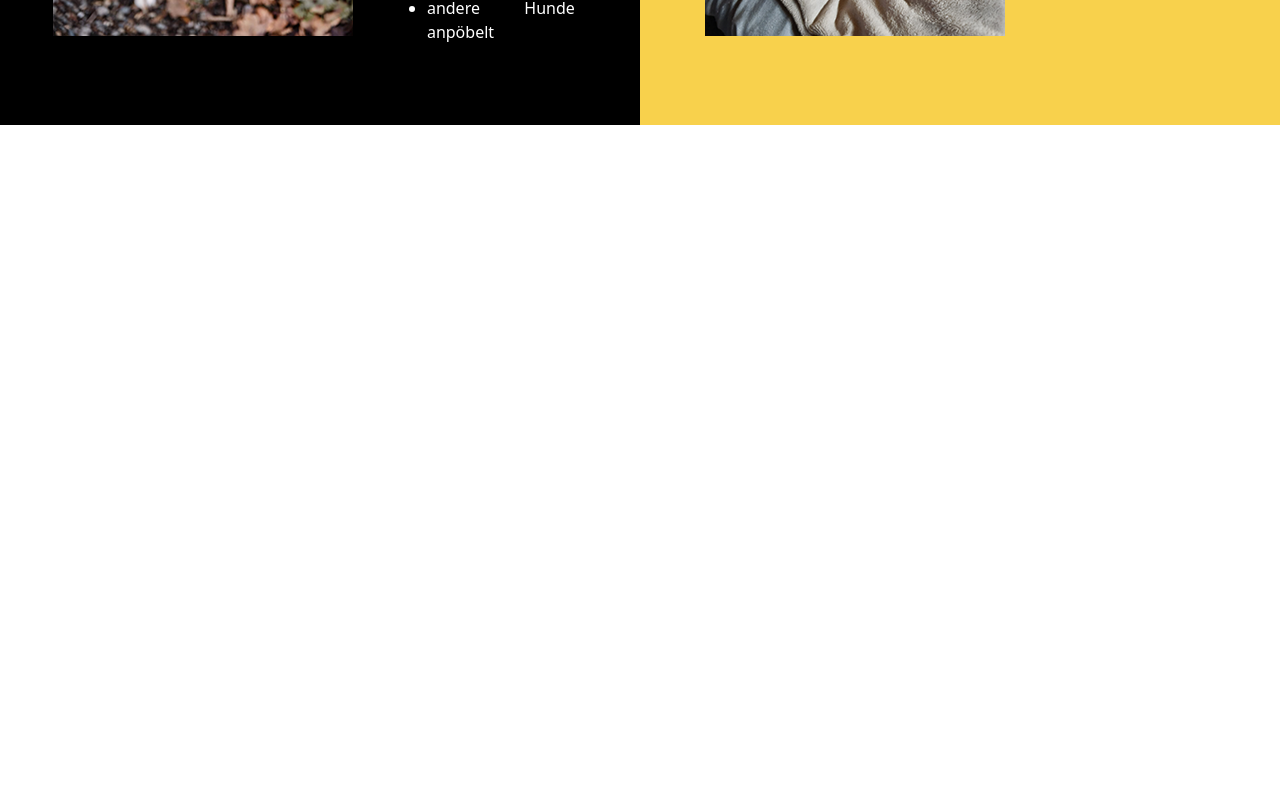
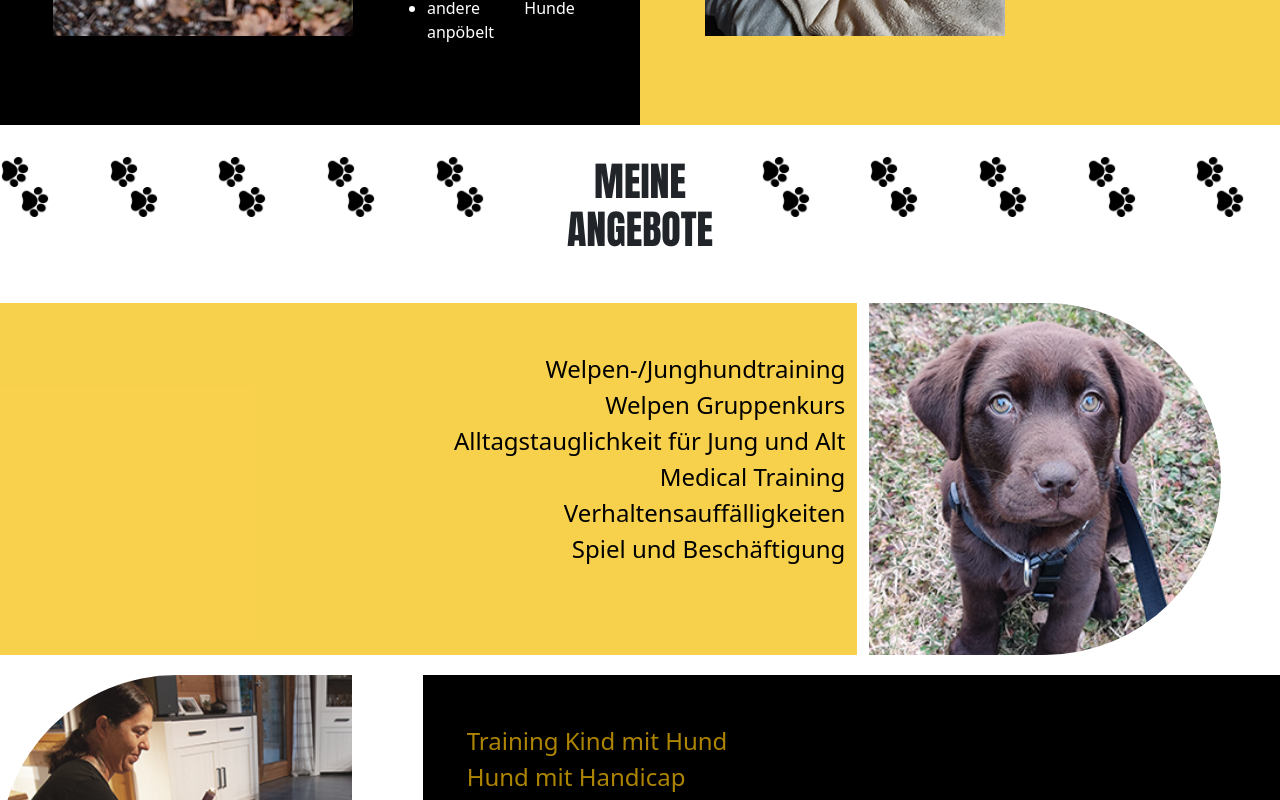
Before and after one commit to Synaron/doggymind, a React (Create React App) app in the folder dogmind/: page / in a window 1280 px wide. Shown: the part 1900-2700 px from the top of the page. Built offline with nearby package versions, Linux system fonts and the light colour scheme.

Commit message:
Pfotenabdrücke links und rechts von mir erstellt

```diff
--- a/dogmind/src/App.js
+++ b/dogmind/src/App.js
@@ -8,7 +8,7 @@ import Welpe2 from './assets/images/Welpe2.png';
 import MedicalTraining from './assets/images/MedicalTraining.png';
 import Anschaffung from './assets/images/anschaffung.png';
 import trainingData from './data';
-import HeadingIcon from './components/HeadingIcon';
+import PfotenHeading from './components/PfotenHeading';
 
 
 function App() {
@@ -29,7 +29,7 @@ function App() {
       <Slider />
       <Intro />
       <Probleme />
-      <HeadingIcon />
+      <PfotenHeading title="Meine Angebote" />
       {chunkedData.map((chunk, index) => (
         <div key={index}>
           <AngeboteBlock
--- a/dogmind/src/assets/css/PawPrints.css
+++ /dev/null
@@ -1,44 +0,0 @@
-.paw-container {
-  position: relative;
-  height: 100vh;
-  overflow: hidden;
-}
-
-.paw-icon {
-  position: absolute;
-  top: 50%;
-  left: -50px; /* Initial horizontal position, adjust based on paw print size */
-  width: 50px; /* Adjust the width as needed */
-  height: auto;
-  background-image: url('../images/PfoteIcon.png'); /* Replace with the actual path */
-  background-size: cover;
-  opacity: 0;
-  animation: pawAnimation 0.5s ease-in-out forwards;
-}
-
-.paw-0 {
-  animation-delay: 0.5s; /* Adjust the delay for each paw */
-}
-
-.paw-1 {
-  animation-delay: 1s;
-}
-
-.paw-2 {
-  animation-delay: 1.5s;
-}
-
-.paw-3 {
-  animation-delay: 2s;
-}
-
-.paw-4 {
-  animation-delay: 2.5s;
-}
-
-@keyframes pawAnimation {
-  to {
-    opacity: 1;
-    transform: translateX(100%); /* Move to the right of the container */
-  }
-}
--- /dev/null
+++ b/dogmind/src/assets/css/PfotenHeading.css
@@ -0,0 +1,4 @@
+#Pfoten-heading {
+    margin-top: 2rem;
+    margin-bottom: 2rem;
+}
--- /dev/null
+++ b/dogmind/src/assets/css/Pfotenabdrücke.css
@@ -0,0 +1,10 @@
+#pfoten img {
+  width: 30px;
+  height:auto;
+  transform: rotate(90deg);
+}
+
+
+#pfoten .offset-row {
+  transform: translateX(20px);
+}
--- a/dogmind/src/components/AngeboteBlock.js
+++ b/dogmind/src/components/AngeboteBlock.js
@@ -11,7 +11,6 @@ function AngeboteBlock({ imageUrl, data, index }) {
 
   return (
     <div>
-      {index % 2 === 0 && <h1>Mein Angebot</h1>}
       <Row>
         {index % 2 === 0 ? (
           <>
--- a/dogmind/src/components/HeadingIcon.js
+++ /dev/null
@@ -1,20 +0,0 @@
-import React from 'react'
-import PawIcon from './PawPrints';
-
-function HeadingIcon() {
-  return (
-    <div>
-        <div style={{ position: 'relative', overflow: 'hidden', height: '100vh' }}>
-            <PawIcon />
-        </div>
-        <div>
-            <h1>Abschnitt Heading</h1>
-        </div>
-        <div style={{ position: 'relative', overflow: 'hidden', height: '100vh' }}>
-            <PawIcon />
-        </div>
-    </div>
-  )
-}
-
-export default HeadingIcon
--- a/dogmind/src/components/PawPrints.js
+++ /dev/null
@@ -1,16 +0,0 @@
-import React from 'react';
-import '../assets/css/PawPrints.css'; // Import the CSS file
-
-const PawPrints = () => {
-  const pawCount = 5; // Number of paws
-
-  return (
-    <div className="paw-container">
-      {[...Array(pawCount)].map((_, index) => (
-        <div key={index} className={`paw-icon paw-${index}`} />
-      ))}
-    </div>
-  );
-};
-
-export default PawPrints;
--- /dev/null
+++ b/dogmind/src/components/PfotenHeading.js
@@ -0,0 +1,24 @@
+import React from 'react';
+import Pfotenabdrücke from './Pfotenabdrücke';
+import Col from 'react-bootstrap/Col';
+import Row from 'react-bootstrap/Row';
+import '../assets/css/PfotenHeading.css';
+
+
+function PfotenHeading({ title }) {
+  return (
+    <Row id='Pfoten-heading'>
+      <Col sm={5}>
+        <Pfotenabdrücke />
+      </Col>
+      <Col sm={2}>
+       <h1>{title}</h1>
+      </Col>
+      <Col sm={5}>
+        <Pfotenabdrücke />
+      </Col>
+    </Row>
+  );
+}
+
+export default PfotenHeading;
--- /dev/null
+++ b/dogmind/src/components/Pfotenabdrücke.js
@@ -0,0 +1,30 @@
+import React from 'react'
+import PfoteIcon from '../assets/images/PfoteIcon.png';
+import '../assets/css/Pfotenabdrücke.css';
+import Row from 'react-bootstrap/esm/Row';
+import Col from 'react-bootstrap/esm/Col';
+
+
+
+function Pfotenabdrücke() {
+  return (
+    <div id='pfoten' md={5}>
+        <Row>
+        <Col><div><img src={PfoteIcon} alt="Pfote" /></div></Col>
+        <Col><div><img src={PfoteIcon} alt="Pfote" /></div></Col>
+        <Col><div><img src={PfoteIcon} alt="Pfote" /></div></Col>
+        <Col><div><img src={PfoteIcon} alt="Pfote" /></div></Col>
+        <Col><div><img src={PfoteIcon} alt="Pfote" /></div></Col>
+        </Row>
+        <Row className="offset-row">
+        <Col><div><img src={PfoteIcon} alt="Pfote" /></div></Col>
+        <Col><div><img src={PfoteIcon} alt="Pfote" /></div></Col>
+        <Col><div><img src={PfoteIcon} alt="Pfote" /></div></Col>
+        <Col><div><img src={PfoteIcon} alt="Pfote" /></div></Col>
+        <Col><div><img src={PfoteIcon} alt="Pfote" /></div></Col>
+        </Row>
+    </div>
+  )
+}
+
+export default Pfotenabdrücke
```
